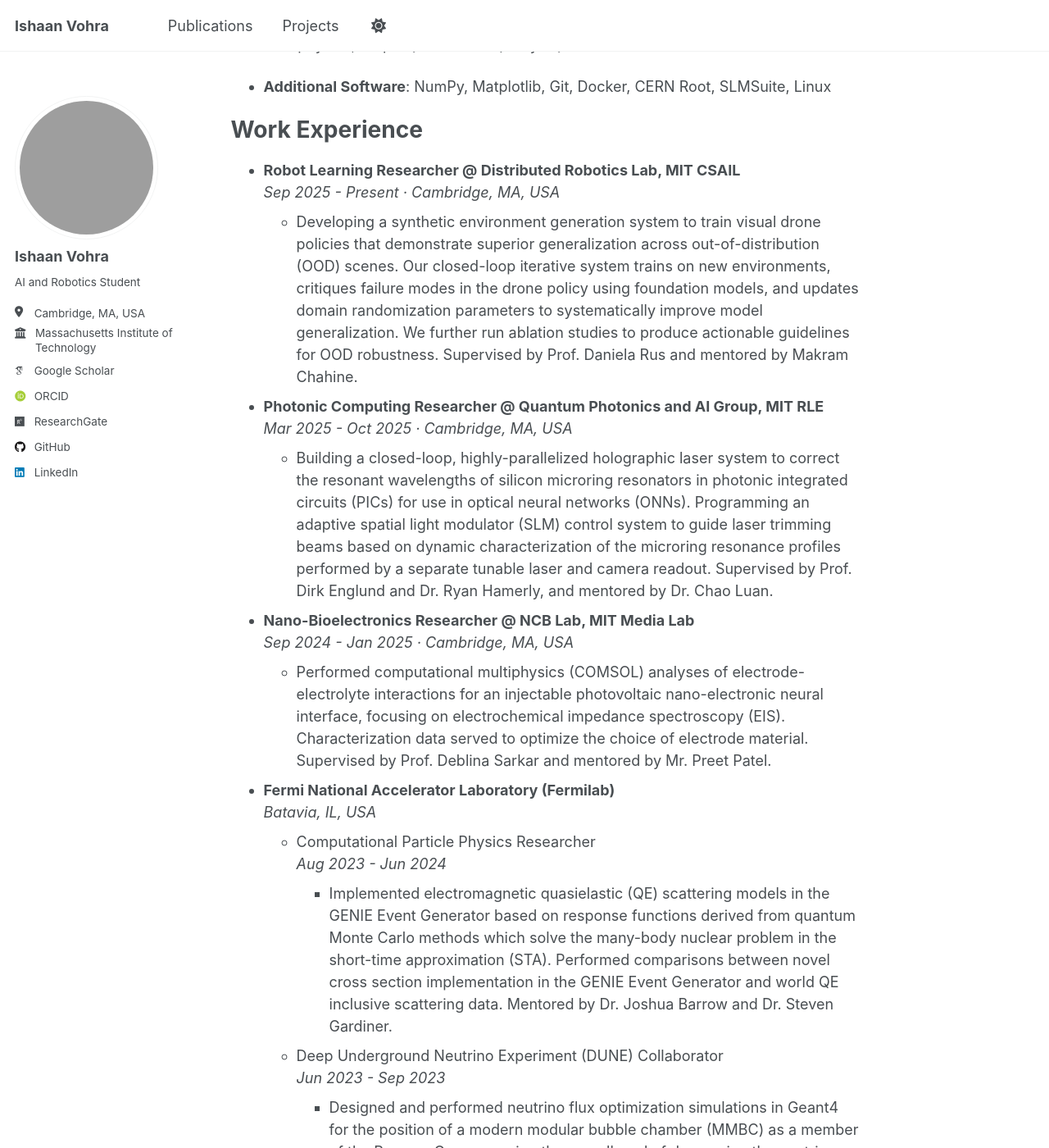
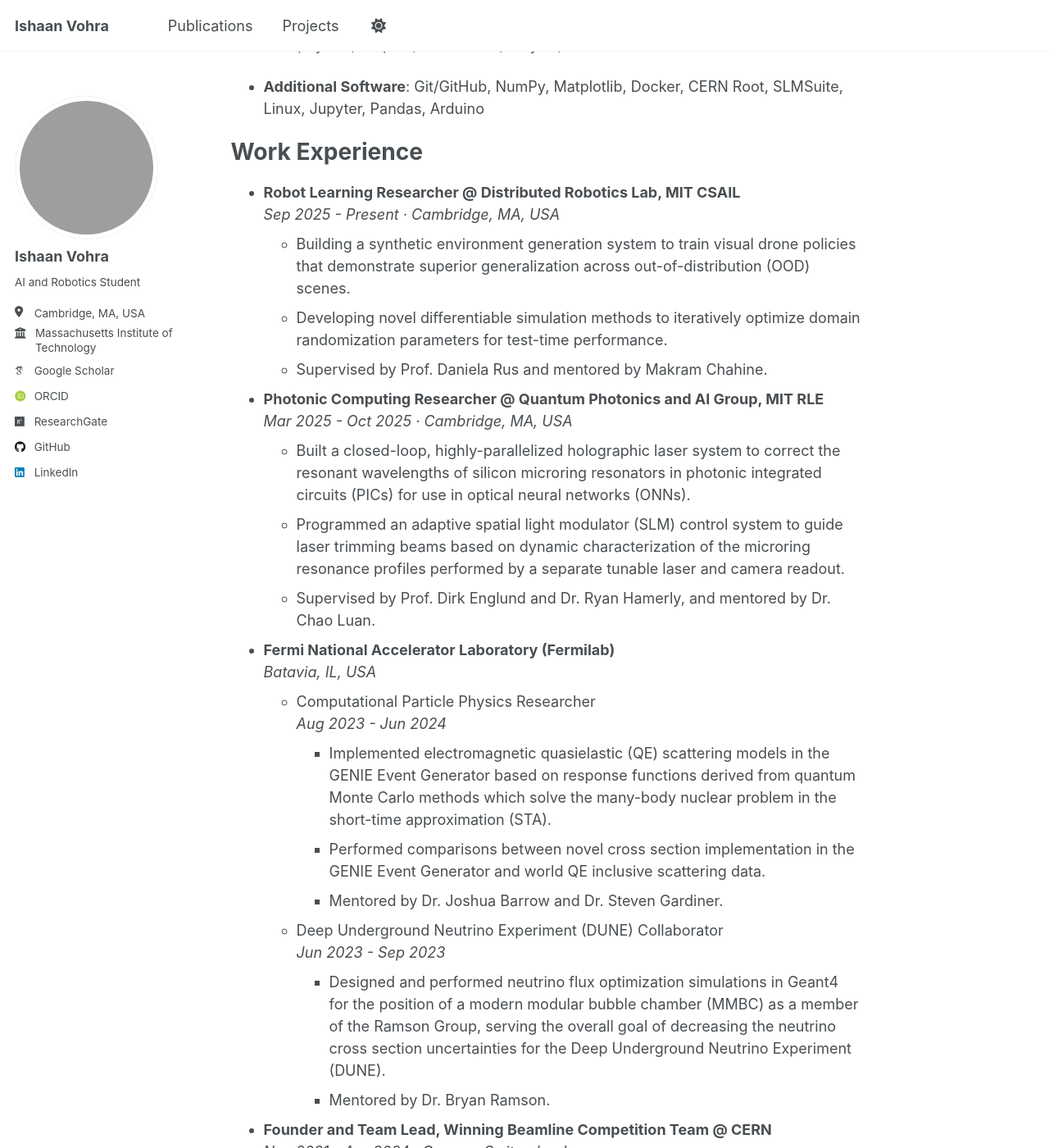
Before and after one commit to Ishaan-vohra/Ishaan-vohra.github.io, a Jekyll site: the page built from _pages/about.md, in a window 1280 px wide and 1400 px high, scrolled down 818 px. Shown: the whole window at 82% size. Built offline with Jekyll 4.4.1, drawn with Linux system fonts in a browser that asks for light colours; some web fonts are replaced; a script that is not in the unit is left out; some of the changed text lies outside the part shown.

Commit message:
Update about.md

```diff
--- a/_pages/about.md
+++ b/_pages/about.md
@@ -27,49 +27,57 @@
 
 * **Physical Simulation**: ANSYS (Electronics, Maxwell, Lumerical), COMSOL Multiphysics, LTspice, SolidWorks, Tidy3D, Geant4
 
-* **Additional Software**: NumPy, Matplotlib, Git, Docker, CERN Root, SLMSuite, Linux
+* **Additional Software**: Git/GitHub, NumPy, Matplotlib, Docker, CERN Root, SLMSuite, Linux, Jupyter, Pandas, Arduino
 
 Work Experience
 ======
 
 * **Robot Learning Researcher @ Distributed Robotics Lab, MIT CSAIL**
   *Sep 2025 - Present &middot; Cambridge, MA, USA*
-  * Developing a synthetic environment generation system to train visual drone policies that demonstrate superior generalization across out-of-distribution (OOD) scenes. Our closed-loop iterative system trains on new environments, critiques failure modes in the drone policy using foundation models, and updates domain randomization parameters to systematically improve model generalization. We further run ablation studies to produce actionable guidelines for OOD robustness. Supervised by Prof. Daniela Rus and mentored by Makram Chahine.
+  * Building a synthetic environment generation system to train visual drone policies that demonstrate superior generalization across out-of-distribution (OOD) scenes.
+  * Developing novel differentiable simulation methods to iteratively optimize domain randomization parameters for test-time performance.
+  * Supervised by Prof. Daniela Rus and mentored by Makram Chahine.
 
 
 * **Photonic Computing Researcher @ Quantum Photonics and AI Group, MIT RLE**
   *Mar 2025 - Oct 2025 &middot; Cambridge, MA, USA*
-  * Building a closed-loop, highly-parallelized holographic laser system to correct the resonant wavelengths of silicon microring resonators in photonic integrated circuits (PICs) for use in optical neural networks (ONNs). Programming an adaptive spatial light modulator (SLM) control system to guide laser trimming beams based on dynamic characterization of the microring resonance profiles performed by a separate tunable laser and camera readout. Supervised by Prof. Dirk Englund and Dr. Ryan Hamerly, and mentored by Dr. Chao Luan.
-
-
-* **Nano-Bioelectronics Researcher @ NCB Lab, MIT Media Lab**
-  *Sep 2024 - Jan 2025 &middot; Cambridge, MA, USA*
-  * Performed computational multiphysics (COMSOL) analyses of electrode-electrolyte interactions for an injectable photovoltaic nano-electronic neural interface, focusing on electrochemical impedance spectroscopy (EIS). Characterization data served to optimize the choice of electrode material. Supervised by Prof. Deblina Sarkar and mentored by Mr. Preet Patel.
+  * Built a closed-loop, highly-parallelized holographic laser system to correct the resonant wavelengths of silicon microring resonators in photonic integrated circuits (PICs) for use in optical neural networks (ONNs).
+  * Programmed an adaptive spatial light modulator (SLM) control system to guide laser trimming beams based on dynamic characterization of the microring resonance profiles performed by a separate tunable laser and camera readout.
+  * Supervised by Prof. Dirk Englund and Dr. Ryan Hamerly, and mentored by Dr. Chao Luan.
 
 * **Fermi National Accelerator Laboratory (Fermilab)**
   *Batavia, IL, USA*
     * Computational Particle Physics Researcher
       *Aug 2023 - Jun 2024*
-      * Implemented electromagnetic quasielastic (QE) scattering models in the GENIE Event Generator based on response functions derived from quantum Monte Carlo methods which solve the many-body nuclear problem in the short-time approximation (STA). Performed comparisons between novel cross section implementation in the GENIE Event Generator and world QE inclusive scattering data. Mentored by Dr. Joshua Barrow and Dr. Steven Gardiner.
+      * Implemented electromagnetic quasielastic (QE) scattering models in the GENIE Event Generator based on response functions derived from quantum Monte Carlo methods which solve the many-body nuclear problem in the short-time approximation (STA).
+      * Performed comparisons between novel cross section implementation in the GENIE Event Generator and world QE inclusive scattering data.
+      * Mentored by Dr. Joshua Barrow and Dr. Steven Gardiner.
     * Deep Underground Neutrino Experiment (DUNE) Collaborator
       *Jun 2023 - Sep 2023*
-      * Designed and performed neutrino flux optimization simulations in Geant4 for the position of a modern modular bubble chamber (MMBC) as a member of the Ramson Group, serving the overall goal of decreasing the neutrino cross section uncertainties for the Deep Underground Neutrino Experiment (DUNE). Mentored by Dr. Bryan Ramson.
+      * Designed and performed neutrino flux optimization simulations in Geant4 for the position of a modern modular bubble chamber (MMBC) as a member of the Ramson Group, serving the overall goal of decreasing the neutrino cross section uncertainties for the Deep Underground Neutrino Experiment (DUNE).
+      * Mentored by Dr. Bryan Ramson.
 
 * **Founder and Team Lead, Winning Beamline Competition Team @ CERN**
   *Nov 2021 - Apr 2024 &middot; Geneva, Switzerland*
-  * Founder and team lead of the Phillips Exeter Academy CERN Beamline for Schools team (2022: shortlisted among the top 24 teams globally, 2023: 1 of 3 global winning teams). Performed our experiment at CERN’s proton-synchrotron T10 test-beam and presented our findings at the 12th Beam Telescopes and Test Beams Workshop (BTTB12).
+  * Founder and team lead of the Phillips Exeter Academy CERN Beamline for Schools team (2022: shortlisted among the top 24 teams globally, 2023: 1 of 3 global winning teams).
+  * Performed our experiment at CERN’s proton-synchrotron T10 test-beam and presented our findings at the 12th Beam Telescopes and Test Beams Workshop (BTTB12).
 
 * **Nuclear Physics Intern @ RIKEN Nishina Center for Accelerator-Based Science (RNC)**
   *Jul 2023 - Aug 2023 &middot; Tokyo, Japan*
-  * Conducted pelletron accelerator experiments to investigate proton-induced gamma ray emission cross sections for a 27-Al target. Data analysis and research findings culminated in an oral presentation given before RNC researchers.
+  * Conducted pelletron accelerator experiments to investigate proton-induced gamma ray emission cross sections for a 27-Al target.
+  * Data analysis and research findings culminated in an oral presentation given before RNC researchers.
 
 * **Honorary Research Fellow in Computational Particle Physics @ University of Liverpool**
   *May 2022 - Dec 2022 &middot; Liverpool, United Kingdom*
-  * Developed neutrino interaction models with the GENIE Event Generator; created NuSmear, a software package for fast simulation of detector smearing which was accepted into the GENIE contribution database, accessible to physicists worldwide. Presented at the 14th Conference on the Intersections of Particle and Nuclear Physics (CIPANP); sole-authored a conference paper. Supervised by Prof. Costas Andreopoulos and mentored by Dr. Marco Roda.
+  * Developed neutrino interaction models with the GENIE Event Generator; created NuSmear, a software package for fast simulation of detector smearing which was accepted into the GENIE contribution database, accessible to physicists worldwide.
+  * Presented at the 14th Conference on the Intersections of Particle and Nuclear Physics (CIPANP); sole-authored a conference paper.
+  * Supervised by Prof. Costas Andreopoulos and mentored by Dr. Marco Roda.
 
 
 
-Additional Positions
+Activities and Societies
 ======
-* MIT Music Production Collaborative, Executive Leadership Team
-* MIT Badminton Club, Competitive Team Member
+* Undergraduate Researcher – CSAIL, RLE, Media Lab
+* MIT Music Production Collaborative – Executive Leadership Team
+* MIT Badminton Club – Competitive Team Member
+* Theta Xi Fraternity – Scholarship Chair, Webmaster
```
